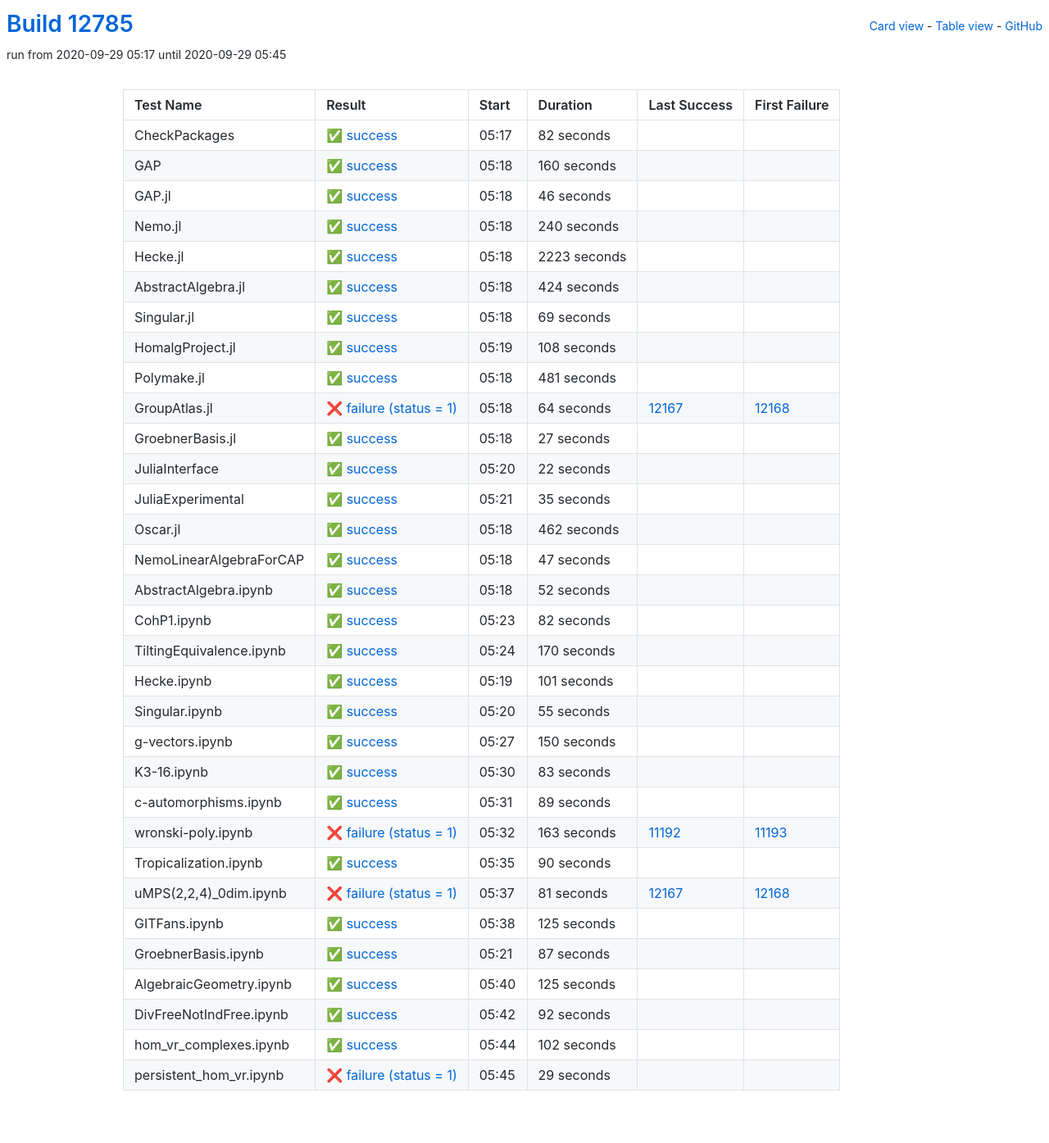
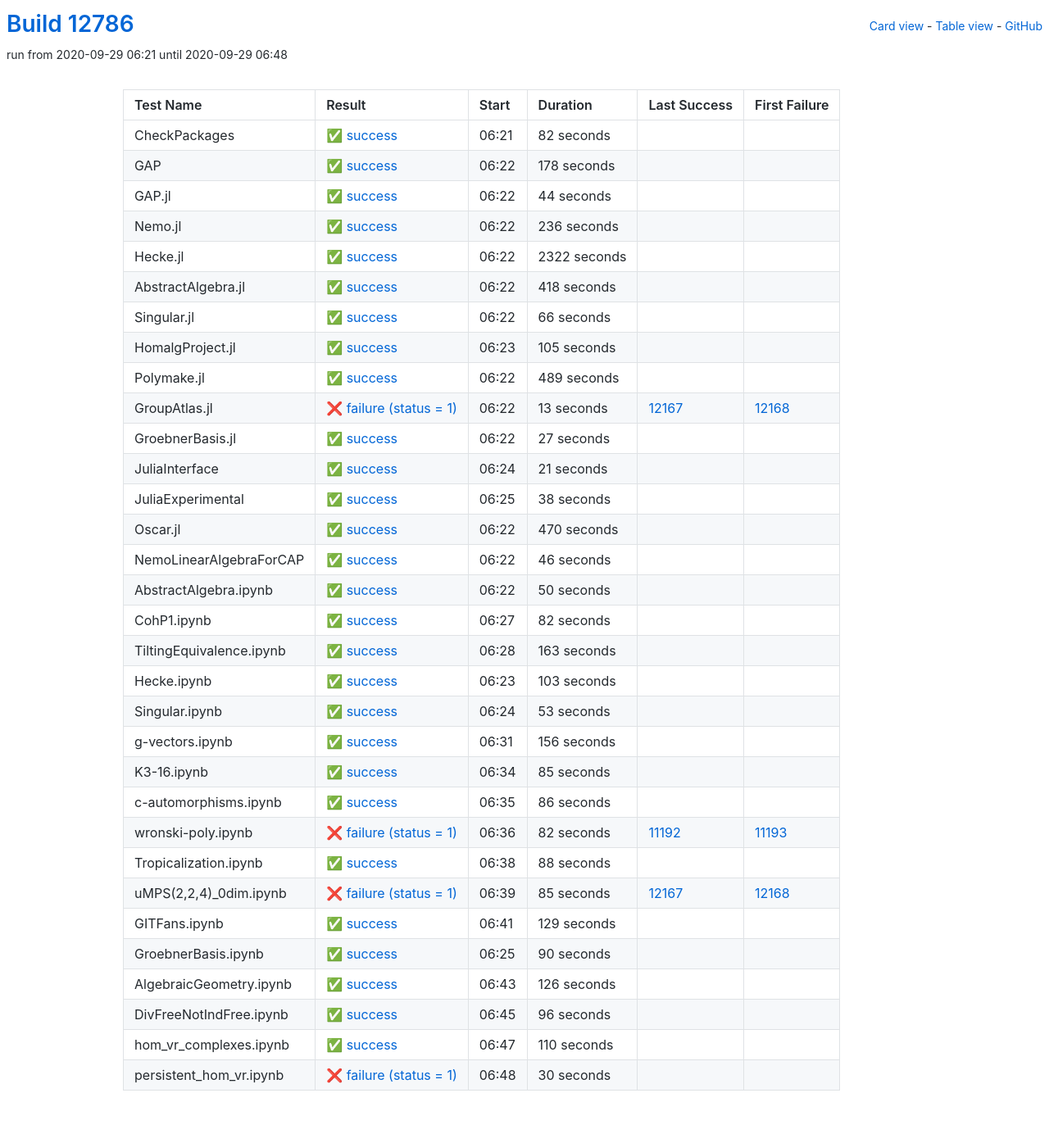
Before and after one commit to oscar-system/oscar-ci-status, a Jekyll site: the page built from table.html, in a window 1280 px wide. Shown: the whole page at 82% size. Built offline with Jekyll 4.4.1, drawn with Linux system fonts in a browser that asks for light colours.

Commit message:
Build #12786

```diff
--- a/_data/ci.yml
+++ b/_data/ci.yml
@@ -1,6 +1,6 @@
 ---
-build: 12785
-build_url: https://oscarci.mathematik.uni-kl.de/job/oscar/12785/
+build: 12786
+build_url: https://oscarci.mathematik.uni-kl.de/job/oscar/12786/
 job: oscar
 organization: oscar-system
 repo: oscar-ci-status
@@ -8,8 +8,8 @@
 tests:
 - name: CheckPackages
   id: checkpackages
-  log: https://oscarci.mathematik.uni-kl.de/job/oscar/12785/artifact/logs/build-12785/CheckPackages.log
-  start: 2020-09-29 05:17
+  log: https://oscarci.mathematik.uni-kl.de/job/oscar/12786/artifact/logs/build-12786/CheckPackages.log
+  start: 2020-09-29 06:21
   success: true
   exitcode: 0
   status: success
@@ -20,116 +20,116 @@
   first_failure_url:
 - name: GAP
   id: gap
-  log: https://oscarci.mathematik.uni-kl.de/job/oscar/12785/artifact/logs/build-12785/GAP.log
-  start: 2020-09-29 05:18
+  log: https://oscarci.mathematik.uni-kl.de/job/oscar/12786/artifact/logs/build-12786/GAP.log
+  start: 2020-09-29 06:22
   success: true
   exitcode: 0
   status: success
-  duration: 160
+  duration: 178
   last_success: false
   last_success_url:
   first_failure: false
   first_failure_url:
 - name: GAP.jl
   id: gap-jl
-  log: https://oscarci.mathematik.uni-kl.de/job/oscar/12785/artifact/logs/build-12785/GAP.jl.log
-  start: 2020-09-29 05:18
+  log: https://oscarci.mathematik.uni-kl.de/job/oscar/12786/artifact/logs/build-12786/GAP.jl.log
+  start: 2020-09-29 06:22
   success: true
   exitcode: 0
   status: success
-  duration: 46
+  duration: 44
   last_success: false
   last_success_url:
   first_failure: false
   first_failure_url:
 - name: Nemo.jl
   id: nemo-jl
-  log: https://oscarci.mathematik.uni-kl.de/job/oscar/12785/artifact/logs/build-12785/Nemo.jl.log
-  start: 2020-09-29 05:18
+  log: https://oscarci.mathematik.uni-kl.de/job/oscar/12786/artifact/logs/build-12786/Nemo.jl.log
+  start: 2020-09-29 06:22
   success: true
   exitcode: 0
   status: success
-  duration: 240
+  duration: 236
   last_success: false
   last_success_url:
   first_failure: false
   first_failure_url:
 - name: Hecke.jl
   id: hecke-jl
-  log: https://oscarci.mathematik.uni-kl.de/job/oscar/12785/artifact/logs/build-12785/Hecke.jl.log
-  start: 2020-09-29 05:18
+  log: https://oscarci.mathematik.uni-kl.de/job/oscar/12786/artifact/logs/build-12786/Hecke.jl.log
+  start: 2020-09-29 06:22
   success: true
   exitcode: 0
   status: success
-  duration: 2223
+  duration: 2322
   last_success: false
   last_success_url:
   first_failure: false
   first_failure_url:
 - name: AbstractAlgebra.jl
   id: abstractalgebra-jl
-  log: https://oscarci.mathematik.uni-kl.de/job/oscar/12785/artifact/logs/build-12785/AbstractAlgebra.jl.log
-  start: 2020-09-29 05:18
+  log: https://oscarci.mathematik.uni-kl.de/job/oscar/12786/artifact/logs/build-12786/AbstractAlgebra.jl.log
+  start: 2020-09-29 06:22
   success: true
   exitcode: 0
   status: success
-  duration: 424
+  duration: 418
   last_success: false
   last_success_url:
   first_failure: false
   first_failure_url:
 - name: Singular.jl
   id: singular-jl
-  log: https://oscarci.mathematik.uni-kl.de/job/oscar/12785/artifact/logs/build-12785/Singular.jl.log
-  start: 2020-09-29 05:18
+  log: https://oscarci.mathematik.uni-kl.de/job/oscar/12786/artifact/logs/build-12786/Singular.jl.log
+  start: 2020-09-29 06:22
   success: true
   exitcode: 0
   status: success
-  duration: 69
+  duration: 66
   last_success: false
   last_success_url:
   first_failure: false
   first_failure_url:
 - name: HomalgProject.jl
   id: homalgproject-jl
-  log: https://oscarci.mathematik.uni-kl.de/job/oscar/12785/artifact/logs/build-12785/HomalgProject.jl.log
-  start: 2020-09-29 05:19
+  log: https://oscarci.mathematik.uni-kl.de/job/oscar/12786/artifact/logs/build-12786/HomalgProject.jl.log
+  start: 2020-09-29 06:23
   success: true
   exitcode: 0
   status: success
-  duration: 108
+  duration: 105
   last_success: false
   last_success_url:
   first_failure: false
   first_failure_url:
 - name: Polymake.jl
   id: polymake-jl
-  log: https://oscarci.mathematik.uni-kl.de/job/oscar/12785/artifact/logs/build-12785/Polymake.jl.log
-  start: 2020-09-29 05:18
+  log: https://oscarci.mathematik.uni-kl.de/job/oscar/12786/artifact/logs/build-12786/Polymake.jl.log
+  start: 2020-09-29 06:22
   success: true
   exitcode: 0
   status: success
-  duration: 481
+  duration: 489
   last_success: false
   last_success_url:
   first_failure: false
   first_failure_url:
 - name: GroupAtlas.jl
   id: groupatlas-jl
-  log: https://oscarci.mathematik.uni-kl.de/job/oscar/12785/artifact/logs/build-12785/GroupAtlas.jl.log
-  start: 2020-09-29 05:18
+  log: https://oscarci.mathematik.uni-kl.de/job/oscar/12786/artifact/logs/build-12786/GroupAtlas.jl.log
+  start: 2020-09-29 06:22
   success: false
   exitcode: 1
   status: failure
-  duration: 64
+  duration: 13
   last_success: 12167
   last_success_url: https://oscarci.mathematik.uni-kl.de/job/oscar/12167/
   first_failure: 12168
   first_failure_url: https://oscarci.mathematik.uni-kl.de/job/oscar/12168/
 - name: GroebnerBasis.jl
   id: groebnerbasis-jl
-  log: https://oscarci.mathematik.uni-kl.de/job/oscar/12785/artifact/logs/build-12785/GroebnerBasis.jl.log
-  start: 2020-09-29 05:18
+  log: https://oscarci.mathematik.uni-kl.de/job/oscar/12786/artifact/logs/build-12786/GroebnerBasis.jl.log
+  start: 2020-09-29 06:22
   success: true
   exitcode: 0
   status: success
@@ -140,68 +140,68 @@
   first_failure_url:
 - name: JuliaInterface
   id: juliainterface
-  log: https://oscarci.mathematik.uni-kl.de/job/oscar/12785/artifact/logs/build-12785/JuliaInterface.log
-  start: 2020-09-29 05:20
+  log: https://oscarci.mathematik.uni-kl.de/job/oscar/12786/artifact/logs/build-12786/JuliaInterface.log
+  start: 2020-09-29 06:24
   success: true
   exitcode: 0
   status: success
-  duration: 22
+  duration: 21
   last_success: false
   last_success_url:
   first_failure: false
   first_failure_url:
 - name: JuliaExperimental
   id: juliaexperimental
-  log: https://oscarci.mathematik.uni-kl.de/job/oscar/12785/artifact/logs/build-12785/JuliaExperimental.log
-  start: 2020-09-29 05:21
+  log: https://oscarci.mathematik.uni-kl.de/job/oscar/12786/artifact/logs/build-12786/JuliaExperimental.log
+  start: 2020-09-29 06:25
   success: true
   exitcode: 0
   status: success
-  duration: 35
+  duration: 38
   last_success: false
   last_success_url:
   first_failure: false
   first_failure_url:
 - name: Oscar.jl
   id: oscar-jl
-  log: https://oscarci.mathematik.uni-kl.de/job/oscar/12785/artifact/logs/build-12785/Oscar.jl.log
-  start: 2020-09-29 05:18
+  log: https://oscarci.mathematik.uni-kl.de/job/oscar/12786/artifact/logs/build-12786/Oscar.jl.log
+  start: 2020-09-29 06:22
   success: true
   exitcode: 0
   status: success
-  duration: 462
+  duration: 470
   last_success: false
   last_success_url:
   first_failure: false
   first_failure_url:
 - name: NemoLinearAlgebraForCAP
   id: nemolinearalgebraforcap
-  log: https://oscarci.mathematik.uni-kl.de/job/oscar/12785/artifact/logs/build-12785/NemoLinearAlgebraForCAP.log
-  start: 2020-09-29 05:18
+  log: https://oscarci.mathematik.uni-kl.de/job/oscar/12786/artifact/logs/build-12786/NemoLinearAlgebraForCAP.log
+  start: 2020-09-29 06:22
   success: true
   exitcode: 0
   status: success
-  duration: 47
+  duration: 46
   last_success: false
   last_success_url:
   first_failure: false
   first_failure_url:
 - name: AbstractAlgebra.ipynb
   id: abstractalgebra-ipynb
-  log: https://oscarci.mathematik.uni-kl.de/job/oscar/12785/artifact/logs/build-12785/AbstractAlgebra.ipynb.log
-  start: 2020-09-29 05:18
+  log: https://oscarci.mathematik.uni-kl.de/job/oscar/12786/artifact/logs/build-12786/AbstractAlgebra.ipynb.log
+  start: 2020-09-29 06:22
   success: true
   exitcode: 0
   status: success
-  duration: 52
+  duration: 50
   last_success: false
   last_success_url:
   first_failure: false
   first_failure_url:
 - name: CohP1.ipynb
   id: cohp1-ipynb
-  log: https://oscarci.mathematik.uni-kl.de/job/oscar/12785/artifact/logs/build-12785/CohP1.ipynb.log
-  start: 2020-09-29 05:23
+  log: https://oscarci.mathematik.uni-kl.de/job/oscar/12786/artifact/logs/build-12786/CohP1.ipynb.log
+  start: 2020-09-29 06:27
   success: true
   exitcode: 0
   status: success
@@ -212,92 +212,128 @@
   first_failure_url:
 - name: TiltingEquivalence.ipynb
   id: tiltingequivalence-ipynb
-  log: https://oscarci.mathematik.uni-kl.de/job/oscar/12785/artifact/logs/build-12785/TiltingEquivalence.ipynb.log
-  start: 2020-09-29 05:24
+  log: https://oscarci.mathematik.uni-kl.de/job/oscar/12786/artifact/logs/build-12786/TiltingEquivalence.ipynb.log
+  start: 2020-09-29 06:28
   success: true
   exitcode: 0
   status: success
-  duration: 170
+  duration: 163
   last_success: false
   last_success_url:
   first_failure: false
   first_failure_url:
 - name: Hecke.ipynb
   id: hecke-ipynb
-  log: https://oscarci.mathematik.uni-kl.de/job/oscar/12785/artifact/logs/build-12785/Hecke.ipynb.log
-  start: 2020-09-29 05:19
+  log: https://oscarci.mathematik.uni-kl.de/job/oscar/12786/artifact/logs/build-12786/Hecke.ipynb.log
+  start: 2020-09-29 06:23
   success: true
   exitcode: 0
   status: success
-  duration: 101
+  duration: 103
   last_success: false
   last_success_url:
   first_failure: false
   first_failure_url:
 - name: Singular.ipynb
   id: singular-ipynb
-  log: https://oscarci.mathematik.uni-kl.de/job/oscar/12785/artifact/logs/build-12785/Singular.ipynb.log
-  start: 2020-09-29 05:20
+  log: https://oscarci.mathematik.uni-kl.de/job/oscar/12786/artifact/logs/build-12786/Singular.ipynb.log
+  start: 2020-09-29 06:24
   success: true
   exitcode: 0
   status: success
-  duration: 55
+  duration: 53
   last_success: false
   last_success_url:
   first_failure: false
   first_failure_url:
 - name: g-vectors.ipynb
   id: g-vectors-ipynb
-  log: https://oscarci.mathematik.uni-kl.de/job/oscar/12785/artifact/logs/build-12785/g-vectors.ipynb.log
-  start: 2020-09-29 05:27
+  log: https://oscarci.mathematik.uni-kl.de/job/oscar/12786/artifact/logs/build-12786/g-vectors.ipynb.log
+  start: 2020-09-29 06:31
   success: true
   exitcode: 0
   status: success
-  duration: 150
+  duration: 156
   last_success: false
   last_success_url:
   first_failure: false
   first_failure_url:
 - name: K3-16.ipynb
   id: k3-16-ipynb
-  log: https://oscarci.mathematik.uni-kl.de/job/oscar/12785/artifact/logs/build-12785/K3-16.ipynb.log
-  start: 2020-09-29 05:30
+  log: https://oscarci.mathematik.uni-kl.de/job/oscar/12786/artifact/logs/build-12786/K3-16.ipynb.log
+  start: 2020-09-29 06:34
   success: true
   exitcode: 0
   status: success
-  duration: 83
+  duration: 85
   last_success: false
   last_success_url:
   first_failure: false
   first_failure_url:
 - name: c-automorphisms.ipynb
   id: c-automorphisms-ipynb
-  log: https://oscarci.mathematik.uni-kl.de/job/oscar/12785/artifact/logs/build-12785/c-automorphisms.ipynb.log
-  start: 2020-09-29 05:31
+  log: https://oscarci.mathematik.uni-kl.de/job/oscar/12786/artifact/logs/build-12786/c-automorphisms.ipynb.log
+  start: 2020-09-29 06:35
   success: true
   exitcode: 0
   status: success
-  duration: 89
+  duration: 86
   last_success: false
   last_success_url:
   first_failure: false
   first_failure_url:
 - name: wronski-poly.ipynb
   id: wronski-poly-ipynb
-  log: https://oscarci.mathematik.uni-kl.de/job/oscar/12785/artifact/logs/build-12785/wronski-poly.ipynb.log
-  start: 2020-09-29 05:32
+  log: https://oscarci.mathematik.uni-kl.de/job/oscar/12786/artifact/logs/build-12786/wronski-poly.ipynb.log
+  start: 2020-09-29 06:36
   success: false
   exitcode: 1
   status: failure
-  duration: 163
+  duration: 82
   last_success: 11192
   last_success_url: https://oscarci.mathematik.uni-kl.de/job/oscar/11192/
   first_failure: 11193
   first_failure_url: https://oscarci.mathematik.uni-kl.de/job/oscar/11193/
 - name: Tropicalization.ipynb
   id: tropicalization-ipynb
-  log: https://oscarci.mathematik.uni-kl.de/job/oscar/12785/artifact/logs/build-12785/Tropicalization.ipynb.log
-  start: 2020-09-29 05:35
+  log: https://oscarci.mathematik.uni-kl.de/job/oscar/12786/artifact/logs/build-12786/Tropicalization.ipynb.log
+  start: 2020-09-29 06:38
+  success: true
+  exitcode: 0
+  status: success
+  duration: 88
+  last_success: false
+  last_success_url:
+  first_failure: false
+  first_failure_url:
+- name: uMPS(2,2,4)_0dim.ipynb
+  id: umps-2-2-4-0dim-ipynb
+  log: https://oscarci.mathematik.uni-kl.de/job/oscar/12786/artifact/logs/build-12786/uMPS-2-2-4-_0dim.ipynb.log
+  start: 2020-09-29 06:39
+  success: false
+  exitcode: 1
+  status: failure
+  duration: 85
+  last_success: 12167
+  last_success_url: https://oscarci.mathematik.uni-kl.de/job/oscar/12167/
+  first_failure: 12168
+  first_failure_url: https://oscarci.mathematik.uni-kl.de/job/oscar/12168/
+- name: GITFans.ipynb
+  id: gitfans-ipynb
+  log: https://oscarci.mathematik.uni-kl.de/job/oscar/12786/artifact/logs/build-12786/GITFans.ipynb.log
+  start: 2020-09-29 06:41
+  success: true
+  exitcode: 0
+  status: success
+  duration: 129
+  last_success: false
+  last_success_url:
+  first_failure: false
+  first_failure_url:
+- name: GroebnerBasis.ipynb
+  id: groebnerbasis-ipynb
+  log: https://oscarci.mathematik.uni-kl.de/job/oscar/12786/artifact/logs/build-12786/GroebnerBasis.ipynb.log
+  start: 2020-09-29 06:25
   success: true
   exitcode: 0
   status: success
@@ -306,86 +342,50 @@
   last_success_url:
   first_failure: false
   first_failure_url:
-- name: uMPS(2,2,4)_0dim.ipynb
-  id: umps-2-2-4-0dim-ipynb
-  log: https://oscarci.mathematik.uni-kl.de/job/oscar/12785/artifact/logs/build-12785/uMPS-2-2-4-_0dim.ipynb.log
-  start: 2020-09-29 05:37
-  success: false
-  exitcode: 1
-  status: failure
-  duration: 81
-  last_success: 12167
-  last_success_url: https://oscarci.mathematik.uni-kl.de/job/oscar/12167/
-  first_failure: 12168
-  first_failure_url: https://oscarci.mathematik.uni-kl.de/job/oscar/12168/
-- name: GITFans.ipynb
-  id: gitfans-ipynb
-  log: https://oscarci.mathematik.uni-kl.de/job/oscar/12785/artifact/logs/build-12785/GITFans.ipynb.log
-  start: 2020-09-29 05:38
+- name: AlgebraicGeometry.ipynb
+  id: algebraicgeometry-ipynb
+  log: https://oscarci.mathematik.uni-kl.de/job/oscar/12786/artifact/logs/build-12786/AlgebraicGeometry.ipynb.log
+  start: 2020-09-29 06:43
   success: true
   exitcode: 0
   status: success
-  duration: 125
-  last_success: false
-  last_success_url:
-  first_failure: false
-  first_failure_url:
-- name: GroebnerBasis.ipynb
-  id: groebnerbasis-ipynb
-  log: https://oscarci.mathematik.uni-kl.de/job/oscar/12785/artifact/logs/build-12785/GroebnerBasis.ipynb.log
-  start: 2020-09-29 05:21
-  success: true
-  exitcode: 0
-  status: success
-  duration: 87
-  last_success: false
-  last_success_url:
-  first_failure: false
-  first_failure_url:
-- name: AlgebraicGeometry.ipynb
-  id: algebraicgeometry-ipynb
-  log: https://oscarci.mathematik.uni-kl.de/job/oscar/12785/artifact/logs/build-12785/AlgebraicGeometry.ipynb.log
-  start: 2020-09-29 05:40
-  success: true
-  exitcode: 0
-  status: success
-  duration: 125
+  duration: 126
   last_success: false
   last_success_url:
   first_failure: false
   first_failure_url:
 - name: DivFreeNotIndFree.ipynb
   id: divfreenotindfree-ipynb
-  log: https://oscarci.mathematik.uni-kl.de/job/oscar/12785/artifact/logs/build-12785/DivFreeNotIndFree.ipynb.log
-  start: 2020-09-29 05:42
+  log: https://oscarci.mathematik.uni-kl.de/job/oscar/12786/artifact/logs/build-12786/DivFreeNotIndFree.ipynb.log
+  start: 2020-09-29 06:45
   success: true
   exitcode: 0
   status: success
-  duration: 92
+  duration: 96
   last_success: false
   last_success_url:
   first_failure: false
   first_failure_url:
 - name: hom_vr_complexes.ipynb
   id: hom-vr-complexes-ipynb
-  log: https://oscarci.mathematik.uni-kl.de/job/oscar/12785/artifact/logs/build-12785/hom_vr_complexes.ipynb.log
-  start: 2020-09-29 05:44
+  log: https://oscarci.mathematik.uni-kl.de/job/oscar/12786/artifact/logs/build-12786/hom_vr_complexes.ipynb.log
+  start: 2020-09-29 06:47
   success: true
   exitcode: 0
   status: success
-  duration: 102
+  duration: 110
   last_success: false
   last_success_url:
   first_failure: false
   first_failure_url:
 - name: persistent_hom_vr.ipynb
   id: persistent-hom-vr-ipynb
-  log: https://oscarci.mathematik.uni-kl.de/job/oscar/12785/artifact/logs/build-12785/persistent_hom_vr.ipynb.log
-  start: 2020-09-29 05:45
+  log: https://oscarci.mathematik.uni-kl.de/job/oscar/12786/artifact/logs/build-12786/persistent_hom_vr.ipynb.log
+  start: 2020-09-29 06:48
   success: false
   exitcode: 1
   status: failure
-  duration: 29
+  duration: 30
   last_success: false
   last_success_url:
   first_failure: false
```
Also changed, not shown: README.md.
